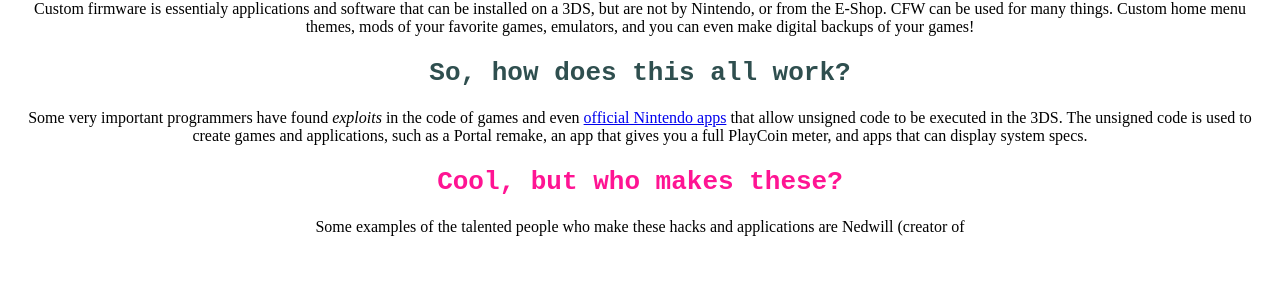
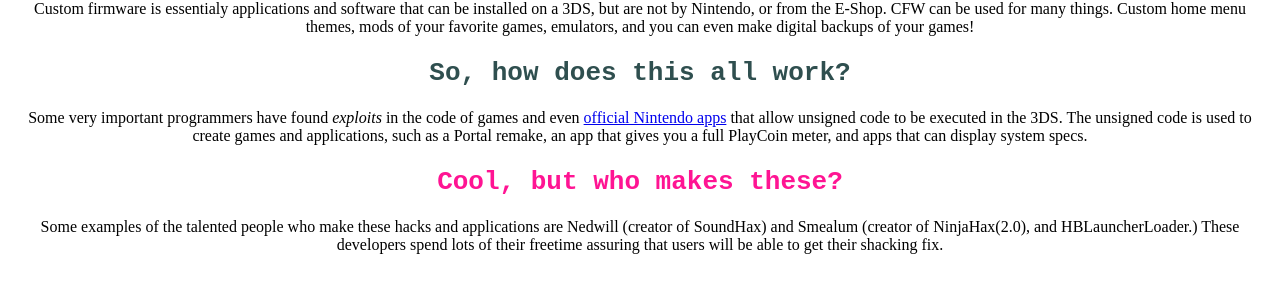
Before and after one commit to pillows2/3DSHacks, a plain HTML site: page index.html in a window 1280 px wide. Shown: the part 345-638 px from the top of the page. Drawn offline with Linux system fonts and the light colour scheme.

Commit message:
Update index.html

```diff
--- a/index.html
+++ b/index.html
@@ -16,4 +16,4 @@
   <h1><font face="monospace" color="deeppink">
     Cool, but who makes these?
     </h1></font>
-    Some examples of the talented people who make these hacks and applications are Nedwill (creator of
+    Some examples of the talented people who make these hacks and applications are Nedwill (creator of SoundHax) and Smealum (creator of NinjaHax(2.0), and HBLauncherLoader.) These developers spend lots of their freetime assuring that users will be able to get their shacking fix.
```
